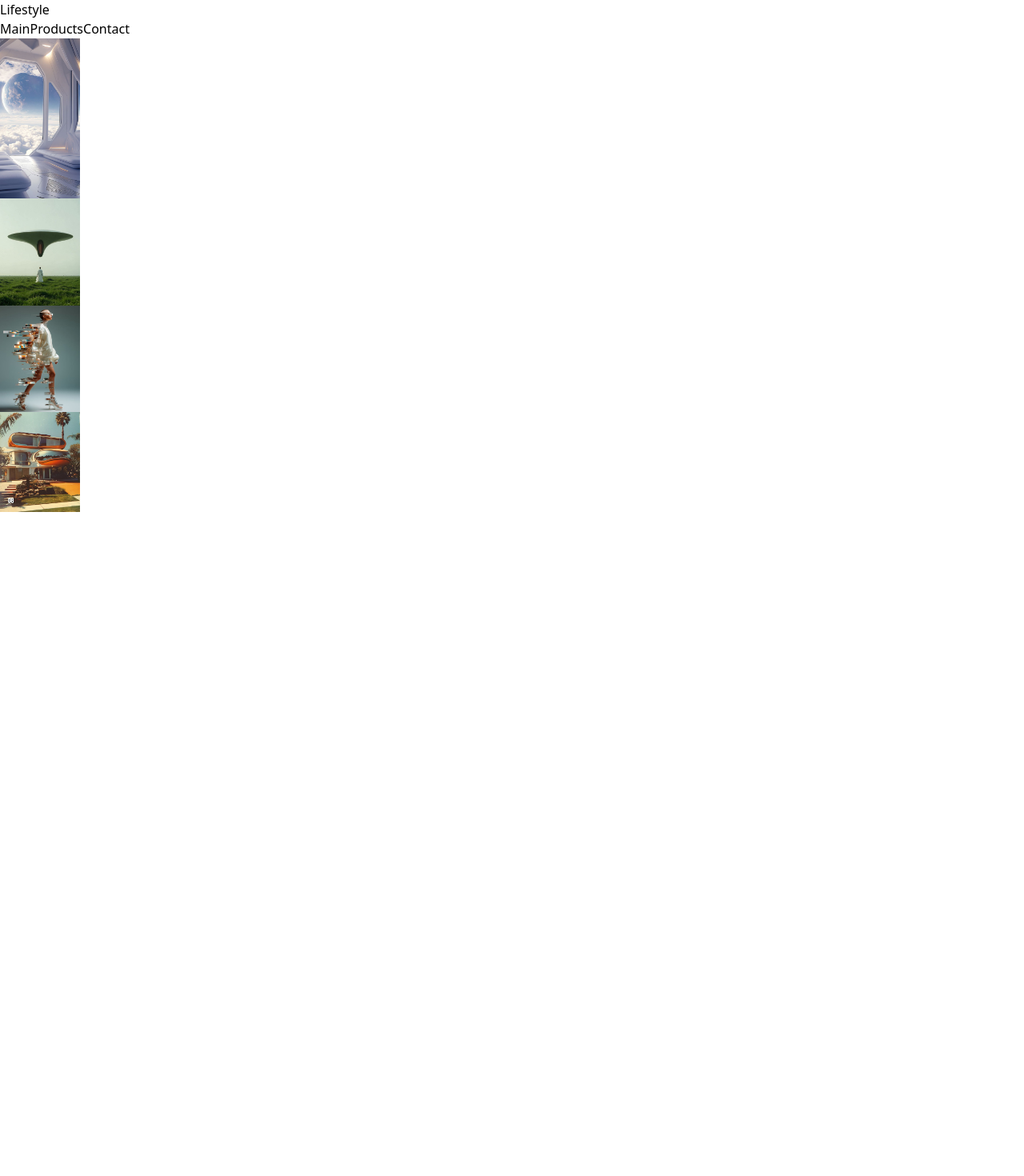
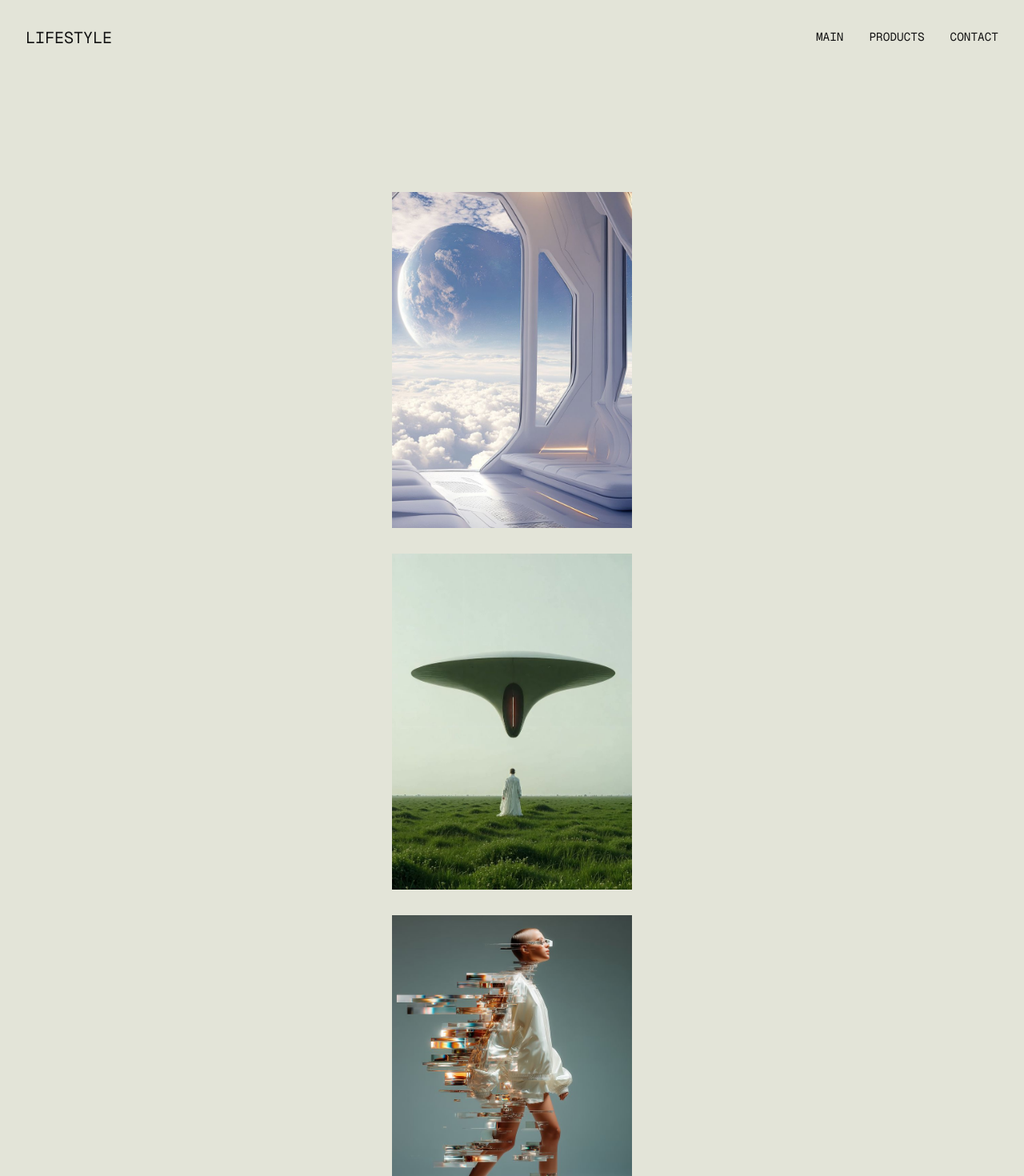
Before and after one commit to akins-dev/nextjs-page-transition, a Next.js app: page /products in a window 1280 px wide. Shown: the top 1470 px of the page at 80% size. Before the commit the page ends 800 px from the top, so only its background shows below. Built offline with nearby package versions, Linux system fonts and the light colour scheme.

Commit message:
chore: add transition overlay and svg path to be animated

```diff
--- a/src/app/contact/page.tsx
+++ b/src/app/contact/page.tsx
@@ -1,4 +1,4 @@
-import React from 'react'
+import React from "react";
 
 const ContactPage = () => {
   return (
@@ -7,13 +7,15 @@ const ContactPage = () => {
         {/* container */}
         <div>
           {/* page header */}
-          <div>
-            <h1>Contact us</h1>
+          <div className="w-[100vw] h-[100svh] flex justify-center items-center p-[2rem]">
+            <h1 className="uppercase text-[#141414] text-[12rem] leading-none font-[family-name:var(--font-bebas-neue)]">
+              Contact us
+            </h1>
           </div>
         </div>
       </>
     </>
   );
-}
+};
 
-export default ContactPage
+export default ContactPage;
--- a/src/app/globals.css
+++ b/src/app/globals.css
@@ -1,4 +1,21 @@
 @import "tailwindcss";
+
+
+
+@media (max-width: 1000px) {
+  h1 {
+    font-size: 3rem;;
+  }
+}
+
+
+
+/* * {
+  margin: 0;
+  padding: 0;
+  box-sizing: border-box;
+} */
+
 
 /* :root {
   --background: #ffffff;
--- a/src/app/layout.tsx
+++ b/src/app/layout.tsx
@@ -1,11 +1,12 @@
 import type { Metadata } from "next";
-import { Geist, Geist_Mono } from "next/font/google";
+import { Bebas_Neue, Geist_Mono } from "next/font/google";
 import "./globals.css";
 import Navbar from "@/components/Navbar";
+import PageTransition from "@/components/PageTransition";
 
-const geistSans = Geist({
-  variable: "--font-geist-sans",
-  subsets: ["latin"],
+const bebasNeue = Bebas_Neue({
+  variable: "--font-bebas-neue",
+  weight: ["400"],
 });
 
 const geistMono = Geist_Mono({
@@ -26,10 +27,13 @@ export default function RootLayout({
   return (
     <html lang="en">
       <body
-        className={`${geistSans.variable} ${geistMono.variable} antialiased`}
+        className={` ${geistMono.variable} ${bebasNeue.variable} antialiased bg-[#e3e4d8]`}
       >
-        <Navbar />
-        {children}
+        {/* to be consistent throughout page transitions */}
+        <PageTransition>
+          <Navbar />
+          {children}
+        </PageTransition>
       </body>
     </html>
   );
--- a/src/app/page.tsx
+++ b/src/app/page.tsx
@@ -2,10 +2,12 @@ export default function Home() {
   return (
     <>
       {/* container */}
-      <div>
+      <div className="w-full h-full relative min-h-svh">
         {/* page header */}
-        <div>
-          <h1>Infinite Void</h1>
+        <div className="w-[100vw] h-[100svh] flex justify-center items-center p-[2rem]">
+          <h1 className="uppercase text-[#141414] text-[12rem] leading-none font-[family-name:var(--font-bebas-neue)]">
+            Infinite Void
+          </h1>
         </div>
       </div>
     </>
--- a/src/app/products/page.tsx
+++ b/src/app/products/page.tsx
@@ -10,11 +10,35 @@ const ProductsPage = () => {
       {/* container */}
       <div>
         {/* products */}
-        <div>
-          <Image src="/images/1.jpeg" alt="product" width={100} height={300} />
-          <Image src="/images/2.jpeg" alt="product" width={100} height={300} />
-          <Image src="/images/3.jpeg" alt="product" width={100} height={300} />
-          <Image src="/images/4.jpeg" alt="product" width={100} height={300} />
+        <div className="flex flex-col justify-center items-center py-[15rem] px-[2rem] gap-[2rem]">
+          <Image
+            src="/images/1.jpeg"
+            alt="product"
+            width={300}
+            height={300}
+            className="object-cover aspect-[5/7]"
+          />
+          <Image
+            src="/images/2.jpeg"
+            alt="product"
+            width={300}
+            height={300}
+            className="object-cover aspect-[5/7]"
+          />
+          <Image
+            src="/images/3.jpeg"
+            alt="product"
+            width={300}
+            height={300}
+            className="object-cover aspect-[5/7]"
+          />
+          <Image
+            src="/images/4.jpeg"
+            alt="product"
+            width={300}
+            height={300}
+            className="object-cover aspect-[5/7]"
+          />
         </div>
       </div>
     </>
--- /dev/null
+++ b/src/components/Logo.tsx
@@ -0,0 +1,19 @@
+import React from "react";
+
+const Logo = () => {
+  return (
+    <svg width="160" height="160" viewBox="-4 -4 133 136" fill="none">
+      <path
+        d="M82.6306 0C79.8604 5.32092 74.9984 15.6531 72.43 24.0313C80.497 18.2644 89.0129 13.5149 97.6896 10.449C93.9825 17.5694 87.9022 32.5146 84.7598 42.5941C93.0521 37.1488 101.702 32.6834 110.474 29.7215C105.427 39.0923 95.1513 60.5111 94.4257 71.2193C83.5883 74.5743 52.9068 88.8011 18.5906 118.443C25.824 101.301 45.556 73.6638 70.6591 53.0204C57.6282 59.6057 38.4488 71.4317 17.8355 89.7486C22.896 76.8262 36.1412 57.0952 53.4434 40.1036C42.5167 46.1741 28.2058 55.6353 13.6915 69.1471C20.7367 49.3908 50.4126 11.3841 82.6306 0Z
+"
+        fill="none"
+        stroke="#e3e4d8"
+        strokeWidth="1"
+        strokeLinecap="round"
+        strokeLinejoin="round"
+      />
+    </svg>
+  );
+};
+
+export default Logo;
--- a/src/components/Navbar.tsx
+++ b/src/components/Navbar.tsx
@@ -3,16 +3,36 @@ import React from "react";
 
 const Navbar = () => {
   return (
-    <nav>
+    <nav className="fixed w-[100vw] p-[2rem] flex justify-between items-center z-1 font-[family-name:var(--font-geist-mono)]">
       {/* nav logo */}
-      <div>
-        <Link href="/">Lifestyle</Link>
+      <div className="">
+        <Link
+          href="/"
+          className="text-[01.25rem] uppercase text-[#141414] font-500"
+        >
+          Lifestyle
+        </Link>
       </div>
       {/* nav links */}
-      <div>
-        <Link href="/">Main</Link>
-        <Link href="/products">Products</Link>
-        <Link href="/contact">Contact</Link>
+      <div className="flex gap-[2rem]">
+        <Link
+          href="/"
+          className="text-[0.9rem] uppercase text-[#141414] font-500"
+        >
+          Main
+        </Link>
+        <Link
+          href="/products"
+          className="text-[0.9rem] uppercase text-[#141414] font-500"
+        >
+          Products
+        </Link>
+        <Link
+          href="/contact"
+          className="text-[0.9rem] uppercase text-[#141414] font-500"
+        >
+          Contact
+        </Link>
       </div>
     </nav>
   );
--- /dev/null
+++ b/src/components/PageTransition.tsx
@@ -0,0 +1,23 @@
+"use client";
+
+import Logo from "./Logo";
+
+const PageTransition = ({ children }: { children: React.ReactNode }) => {
+  return (
+    <>
+      {/* transition overlay */}
+      <div className="fixed top-0 left-0 w-[100vw] h-svh flex pointer-events-none z-2"></div>
+      {/* logo overlay */}
+      <div className="fixed top-0 left-0 w-[100vw] h-svh flex justify-center items-center pointer-events-none z-2 bg-[#222] opacity-0">
+        {/* logo container */}
+        <div className="w-[200px] h-[200px] flex justify-center items-center p-[20px] ">
+          <Logo />
+        </div>
+      </div>
+      {/* <div className="flex-1 h-full bg-[#222] scale-x-0 origin-left"></div> */}
+      {children}
+    </>
+  );
+};
+
+export default PageTransition;
```
